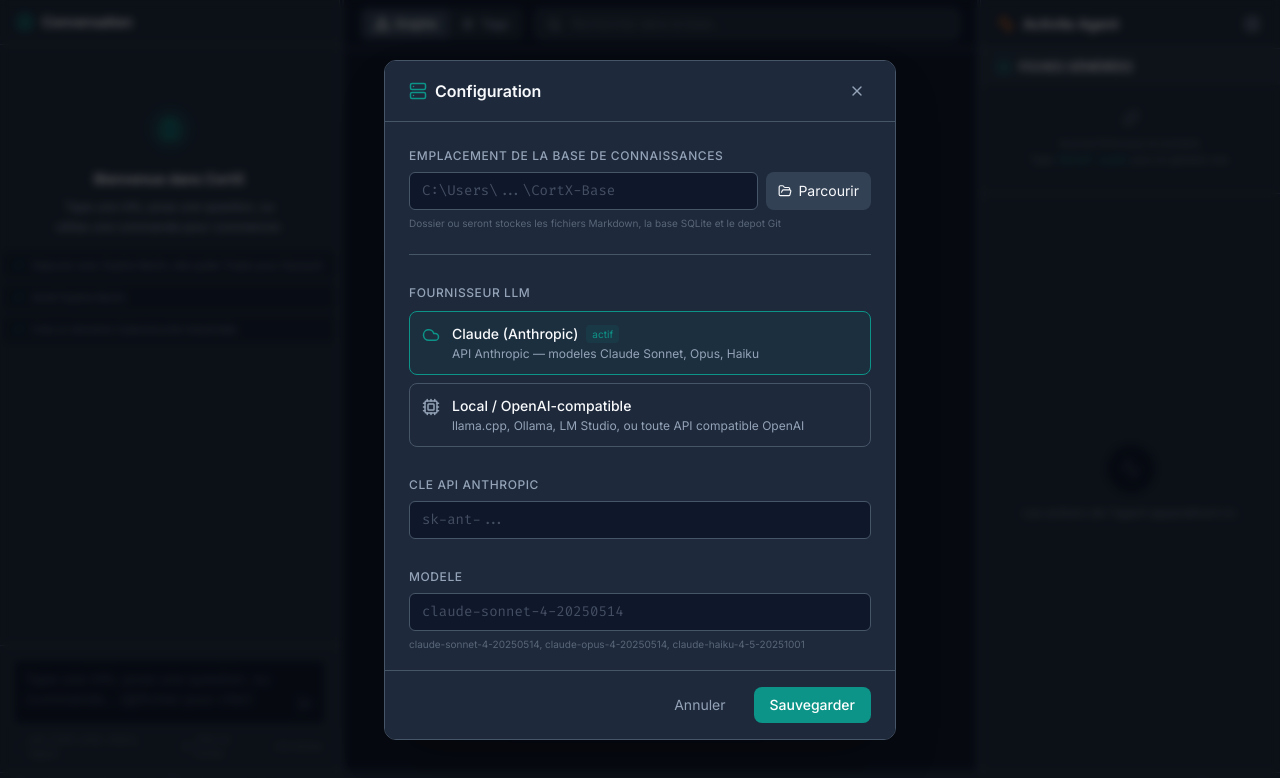
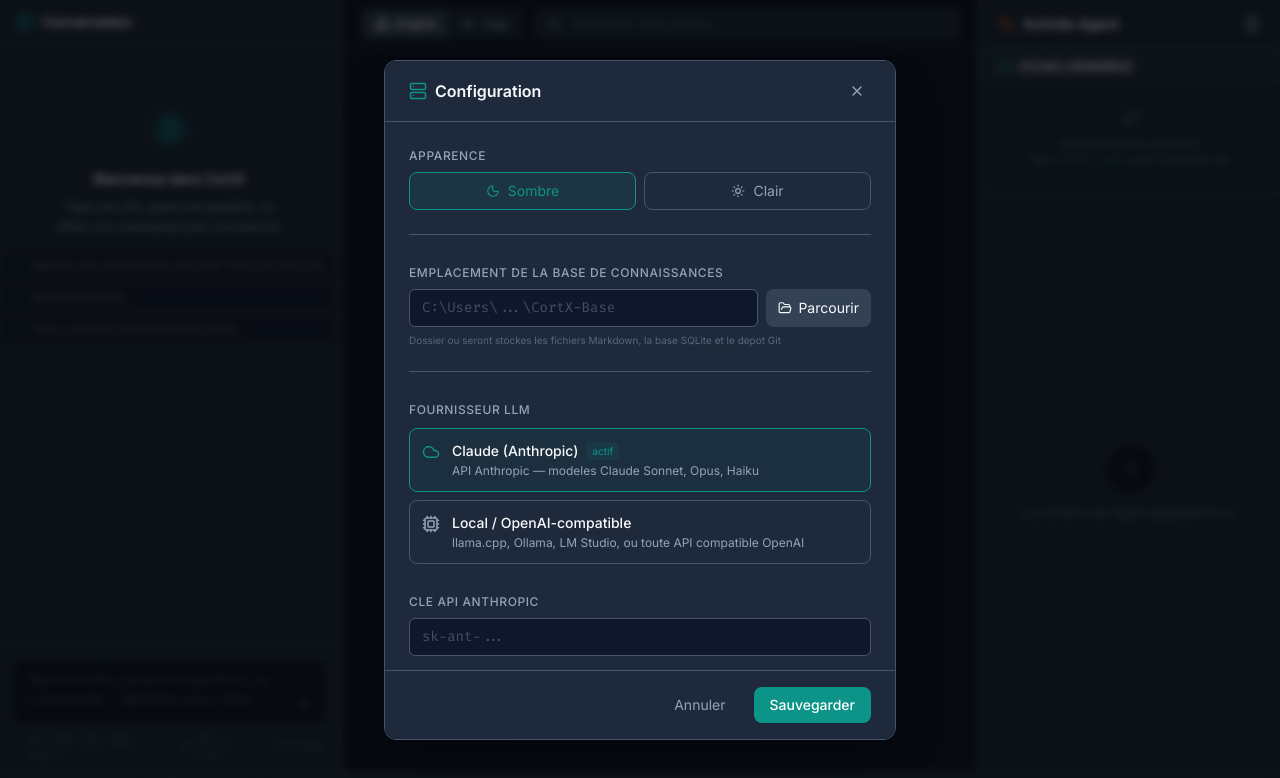
Before and after one commit to gcorman/CortX, a React (Vite) app: page / in a window 1280 px wide. Both pictures are taken after a click on the button "Settings". Shown: the top 778 px of the page. Built offline with nearby package versions, Linux system fonts and the light colour scheme.

Commit message:
Vue Graphe dynamique, filtres et selections

```diff
--- a/src/renderer/components/graph/GraphView.tsx
+++ b/src/renderer/components/graph/GraphView.tsx
@@ -3,62 +3,213 @@ import cytoscape from 'cytoscape'
 import coseBilkent from 'cytoscape-cose-bilkent'
 import { useGraphStore } from '../../stores/graphStore'
 import { useUIStore } from '../../stores/uiStore'
-import { Network } from 'lucide-react'
+import { Network, LayoutGrid } from 'lucide-react'
 
-// Register layout extension once
-try {
-  cytoscape.use(coseBilkent)
-} catch {
-  // Already registered
+try { cytoscape.use(coseBilkent) } catch { /* already registered */ }
+
+// Resolved from CSS variables at runtime so they follow the active theme
+function getCssColor(varName: string): string {
+  const raw = getComputedStyle(document.documentElement).getPropertyValue(varName).trim()
+  // raw is "R G B" → convert to rgb()
+  return raw ? `rgb(${raw})` : '#94A3B8'
 }
 
 const NODE_COLORS: Record<string, string> = {
-  personne: '#0D9488',
+  personne:   '#0D9488',
   entreprise: '#3B82F6',
-  domaine: '#8B5CF6',
-  projet: '#F97316',
-  note: '#94A3B8',
-  journal: '#64748B'
+  domaine:    '#8B5CF6',
+  projet:     '#F97316',
+  note:       '#94A3B8',
+  journal:    '#64748B',
+  fiche:      '#EC4899'
+}
+
+function buildCyStyle(): cytoscape.StylesheetStyle[] {
+  return [
+    {
+      selector: 'node',
+      style: {
+        label: 'data(label)',
+        'background-color': (ele: cytoscape.NodeSingular) =>
+          NODE_COLORS[ele.data('type') as string] || '#94A3B8',
+        color: '#F8FAFC',
+        'font-size': '10px',
+        'font-family': 'Inter, sans-serif',
+        'text-valign': 'bottom',
+        'text-margin-y': 6,
+        width: 28,
+        height: 28,
+        'border-width': 2,
+        'border-color': getCssColor('--cortx-surface'),
+        'text-outline-width': 2,
+        'text-outline-color': getCssColor('--cortx-bg'),
+        'transition-property': 'opacity, border-width, border-color, width, height',
+        'transition-duration': 200
+      } as unknown as cytoscape.Css.Node
+    },
+    {
+      selector: 'edge',
+      style: {
+        width: 1.5,
+        'line-color': getCssColor('--cortx-border'),
+        'target-arrow-color': getCssColor('--cortx-border'),
+        'target-arrow-shape': 'triangle',
+        'curve-style': 'bezier',
+        label: 'data(label)',
+        'font-size': '8px',
+        color: getCssColor('--cortx-text-secondary'),
+        'text-rotation': 'autorotate',
+        'text-outline-width': 1,
+        'text-outline-color': getCssColor('--cortx-bg'),
+        'transition-property': 'opacity, line-color',
+        'transition-duration': 200
+      } as unknown as cytoscape.Css.Edge
+    },
+    // --- Selection highlight states ---
+    {
+      selector: 'node.dimmed',
+      style: { opacity: 0.1 } as cytoscape.Css.Node
+    },
+    {
+      selector: 'edge.dimmed',
+      style: { opacity: 0.04 } as cytoscape.Css.Edge
+    },
+    {
+      selector: 'node.highlighted',
+      style: {
+        opacity: 1,
+        'border-color': '#14B8A6',
+        'border-width': 3,
+        width: 32,
+        height: 32
+      } as unknown as cytoscape.Css.Node
+    },
+    {
+      selector: 'node.selected-node',
+      style: {
+        opacity: 1,
+        'border-color': '#F97316',
+        'border-width': 4,
+        width: 36,
+        height: 36
+      } as unknown as cytoscape.Css.Node
+    },
+    {
+      selector: 'edge.highlighted',
+      style: {
+        opacity: 1,
+        'line-color': '#0D9488',
+        'target-arrow-color': '#0D9488',
+        width: 2.5
+      } as unknown as cytoscape.Css.Edge
+    }
+  ]
 }
 
 export function GraphView(): React.JSX.Element {
   const containerRef = useRef<HTMLDivElement>(null)
   const cyRef = useRef<cytoscape.Core | null>(null)
-  const { nodes, edges, isLoading, loadGraph, filterTypes } = useGraphStore()
+  const layoutRanOnce = useRef(false)
+  const selectedNodeRef = useRef<string | null>(null)
+
+  const { nodes, edges, isLoading, loadGraph, filterTypes, toggleFilterType } = useGraphStore()
   const openFilePreview = useUIStore((s) => s.openFilePreview)
+  // Keep openFilePreview in a ref so the cy event handler is never stale
+  const openFilePreviewRef = useRef(openFilePreview)
+  useEffect(() => { openFilePreviewRef.current = openFilePreview }, [openFilePreview])
 
-  // Load graph on mount + poll
+  // Poll
   useEffect(() => {
     loadGraph()
-    const interval = setInterval(loadGraph, 5000)
-    return () => clearInterval(interval)
+    const id = setInterval(loadGraph, 5000)
+    return () => clearInterval(id)
   }, []) // eslint-disable-line react-hooks/exhaustive-deps
 
-  // Build/rebuild cytoscape when data changes
+  // Create cy instance once — event handlers live here
   useEffect(() => {
-    if (!containerRef.current || nodes.length === 0) return
+    if (!containerRef.current) return
 
-    // Destroy previous instance
-    if (cyRef.current) {
-      cyRef.current.destroy()
+    const cy = cytoscape({
+      container: containerRef.current,
+      elements: [],
+      style: buildCyStyle(),
+      minZoom: 0.2,
+      maxZoom: 4,
+      wheelSensitivity: 0.3
+    })
+
+    function clearSelection(): void {
+      cy.elements().removeClass('dimmed highlighted selected-node')
+      selectedNodeRef.current = null
+    }
+
+    // Tap background → clear selection
+    cy.on('tap', (e) => {
+      if ((e.target as cytoscape.Core) === cy) clearSelection()
+    })
+
+    // Single tap on node → highlight neighbors, dim rest
+    cy.on('tap', 'node', (evt) => {
+      const node = evt.target as cytoscape.NodeSingular
+      const nodeId = node.id() as string
+
+      if (selectedNodeRef.current === nodeId) {
+        // Second tap on same node → clear
+        clearSelection()
+        return
+      }
+
+      selectedNodeRef.current = nodeId
+
+      // Dim everything first
+      cy.elements().addClass('dimmed').removeClass('highlighted selected-node')
+
+      // Highlight selected node
+      node.removeClass('dimmed').addClass('selected-node')
+
+      // Highlight direct neighbors + connecting edges
+      const neighbors = node.neighborhood()
+      neighbors.nodes().removeClass('dimmed').addClass('highlighted')
+      neighbors.edges().removeClass('dimmed').addClass('highlighted')
+      node.connectedEdges().removeClass('dimmed').addClass('highlighted')
+    })
+
+    // Double tap → open file preview
+    cy.on('dbltap', 'node', (evt) => {
+      const filePath = (evt.target as cytoscape.NodeSingular).data('filePath') as string
+      if (filePath) openFilePreviewRef.current(filePath)
+    })
+
+    cyRef.current = cy
+
+    return () => {
+      cy.destroy()
       cyRef.current = null
     }
+  }, []) // eslint-disable-line react-hooks/exhaustive-deps
 
-    // Filter nodes
+  // Update elements + re-run animated layout when data or filters change
+  useEffect(() => {
+    const cy = cyRef.current
+    if (!cy) return
+
     const filteredNodes = filterTypes.size > 0
       ? nodes.filter((n) => filterTypes.has(n.type))
       : nodes
-
     const filteredNodeIds = new Set(filteredNodes.map((n) => n.id))
     const filteredEdges = edges.filter(
       (e) => filteredNodeIds.has(e.source) && filteredNodeIds.has(e.target)
     )
 
-    console.log('[GraphView] Rendering', filteredNodes.length, 'nodes,', filteredEdges.length, 'edges')
+    // Clear selection state on data change
+    selectedNodeRef.current = null
 
-    const cy = cytoscape({
-      container: containerRef.current,
-      elements: [
+    // Replace elements
+    cy.elements().remove()
+
+    if (filteredNodes.length === 0) return
+
+    const elements: cytoscape.ElementDefinition[] = [
       ...filteredNodes.map((node) => ({
         data: {
           id: node.id,
@@ -75,81 +226,36 @@ export function GraphView(): React.JSX.Element {
           label: (edge.label || 'lien').replace(/_/g, ' ')
         }
       }))
-      ],
-      style: [
-        {
-          selector: 'node',
-          style: {
-            label: 'data(label)',
-            'background-color': (ele: cytoscape.NodeSingular) =>
-              NODE_COLORS[ele.data('type')] || '#94A3B8',
-            color: '#F8FAFC',
-            'font-size': '10px',
-            'font-family': 'Inter, sans-serif',
-            'text-valign': 'bottom',
-            'text-margin-y': 6,
-            width: 28,
-            height: 28,
-            'border-width': 2,
-            'border-color': '#1E293B',
-            'text-outline-width': 2,
-            'text-outline-color': '#0F172A'
-          } as unknown as cytoscape.Css.Node
-        },
-        {
-          selector: 'node:active, node:selected',
-          style: {
-            'border-color': '#14B8A6',
-            'border-width': 3
-          } as cytoscape.Css.Node
-        },
-        {
-          selector: 'edge',
-          style: {
-            width: 1.5,
-            'line-color': '#475569',
-            'target-arrow-color': '#475569',
-            'target-arrow-shape': 'triangle',
-            'curve-style': 'bezier',
-            label: 'data(label)',
-            'font-size': '8px',
-            color: '#64748B',
-            'text-rotation': 'autorotate',
-            'text-outline-width': 1,
-            'text-outline-color': '#0F172A'
-          } as unknown as cytoscape.Css.Edge
+    ]
+
+    cy.add(elements)
+
+    // First run: randomize positions, no animation (elements have no coords yet)
+    // Subsequent runs: keep current positions as start, animate the relayout
+    const isFirst = !layoutRanOnce.current
+    const layout = cy.layout({
+      name: 'cose-bilkent',
+      animate: !isFirst,
+      animationDuration: 500,
+      animationEasing: 'ease-out' as cytoscape.Css.TransitionTimingFunction,
+      randomize: isFirst,
+      nodeDimensionsIncludeLabels: true,
+      idealEdgeLength: 130,
+      nodeRepulsion: 8000,
+      edgeElasticity: 0.45,
+      gravity: 0.4,
+      numIter: 2500,
+      tile: true
+    } as unknown as cytoscape.LayoutOptions)
+
+    layout.run()
+    layoutRanOnce.current = true
+
+    // Fit to view after first layout (give layout time to finish)
+    if (isFirst) {
+      setTimeout(() => cy.fit(undefined, 40), 50)
     }
-      ],
-      layout: {
-        name: 'cose-bilkent',
-        animate: false,
-        nodeDimensionsIncludeLabels: true,
-        idealEdgeLength: 120,
-        nodeRepulsion: 6000,
-        gravity: 0.3
-      } as unknown as cytoscape.LayoutOptions,
-      minZoom: 0.3,
-      maxZoom: 3,
-      wheelSensitivity: 0.3
-    })
-
-    // Click handler
-    cy.on('tap', 'node', (evt) => {
-      const filePath = evt.target.data('filePath')
-      if (filePath) {
-        openFilePreview(filePath)
-      }
-    })
-
-    cyRef.current = cy
-
-    return () => {
-      if (cyRef.current) {
-        cyRef.current.destroy()
-        cyRef.current = null
-      }
-    }
-  }, [nodes, edges, filterTypes, openFilePreview])
+  }, [nodes, edges, filterTypes])
 
   if (isLoading && nodes.length === 0) {
     return (
@@ -167,7 +273,7 @@ export function GraphView(): React.JSX.Element {
         </div>
         <h3 className="text-sm font-medium text-cortx-text-secondary mb-1">Graphe vide</h3>
         <p className="text-xs text-cortx-text-secondary/60 max-w-[280px]">
-          Commence par capturer des informations via la conversation. Les entites et leurs connexions apparaitront ici.
+          Commence par capturer des informations via la conversation. Les entités et leurs connexions apparaîtront ici.
         </p>
       </div>
     )
@@ -176,43 +282,101 @@ export function GraphView(): React.JSX.Element {
   return (
     <div className="flex-1 relative w-full h-full">
       <div ref={containerRef} className="absolute inset-0 w-full h-full" />
-      <GraphLegend />
+
+      {/* Filter + legend bar */}
+      <GraphFilterBar filterTypes={filterTypes} toggleFilterType={toggleFilterType} cyRef={cyRef} />
+
+      {/* Hint when a node is selected */}
+      <div className="absolute top-3 left-1/2 -translate-x-1/2 pointer-events-none">
+        <p className="text-2xs text-cortx-text-secondary/50 bg-cortx-surface/80 backdrop-blur-sm px-2 py-1 rounded-full border border-cortx-border/40">
+          Clic = sélectionner · Double-clic = ouvrir
+        </p>
+      </div>
     </div>
   )
 }
 
-function GraphLegend(): React.JSX.Element {
-  const items = [
-    { type: 'personne', label: 'Personne', color: NODE_COLORS.personne },
-    { type: 'entreprise', label: 'Entreprise', color: NODE_COLORS.entreprise },
-    { type: 'domaine', label: 'Domaine', color: NODE_COLORS.domaine },
-    { type: 'projet', label: 'Projet', color: NODE_COLORS.projet },
-    { type: 'note', label: 'Note', color: NODE_COLORS.note },
-    { type: 'journal', label: 'Journal', color: NODE_COLORS.journal }
+// --- Filter + legend bar ---
+
+const LEGEND_ITEMS = [
+  { type: 'personne',   label: 'Personne',    color: NODE_COLORS.personne },
+  { type: 'entreprise', label: 'Entreprise',  color: NODE_COLORS.entreprise },
+  { type: 'domaine',    label: 'Domaine',     color: NODE_COLORS.domaine },
+  { type: 'projet',     label: 'Projet',      color: NODE_COLORS.projet },
+  { type: 'note',       label: 'Note',        color: NODE_COLORS.note },
+  { type: 'journal',    label: 'Journal',     color: NODE_COLORS.journal },
+  { type: 'fiche',      label: 'Fiche',       color: NODE_COLORS.fiche }
 ]
 
-  const { filterTypes, toggleFilterType } = useGraphStore()
+function GraphFilterBar({
+  filterTypes,
+  toggleFilterType,
+  cyRef
+}: {
+  filterTypes: Set<string>
+  toggleFilterType: (t: string) => void
+  cyRef: React.RefObject<cytoscape.Core | null>
+}): React.JSX.Element {
+  const allVisible = filterTypes.size === 0
+
+  function resetFilters(): void {
+    // Clear all active filters (show everything)
+    filterTypes.forEach((t) => toggleFilterType(t))
+  }
+
+  function fitGraph(): void {
+    cyRef.current?.fit(undefined, 40)
+  }
 
   return (
-    <div className="absolute bottom-3 left-3 flex items-center gap-2 bg-cortx-surface/90 backdrop-blur-sm rounded-card px-3 py-2 border border-cortx-border">
-      {items.map((item) => {
-        const isActive = filterTypes.size === 0 || filterTypes.has(item.type)
+    <div className="absolute bottom-3 left-3 right-3 flex items-center gap-2 bg-cortx-surface/95 backdrop-blur-sm rounded-card px-3 py-2 border border-cortx-border shadow-lg flex-wrap">
+      {/* Filter label */}
+      <span className="text-2xs text-cortx-text-secondary/50 uppercase tracking-wider mr-1">
+        Filtrer
+      </span>
+
+      {LEGEND_ITEMS.map((item) => {
+        const isActive = allVisible || filterTypes.has(item.type)
         return (
           <button
             key={item.type}
             onClick={() => toggleFilterType(item.type)}
-            className={`flex items-center gap-1.5 text-2xs cursor-pointer transition-opacity ${
-              isActive ? 'opacity-100' : 'opacity-30'
+            title={isActive ? `Masquer ${item.label}` : `Afficher ${item.label}`}
+            className={`flex items-center gap-1.5 text-2xs px-2 py-0.5 rounded-full border cursor-pointer transition-all ${
+              isActive
+                ? 'border-transparent text-cortx-text-primary opacity-100'
+                : 'border-cortx-border text-cortx-text-secondary/40 opacity-40'
             }`}
+            style={{ backgroundColor: isActive ? item.color + '22' : undefined }}
           >
             <span
-              className="w-2.5 h-2.5 rounded-full"
-              style={{ backgroundColor: item.color }}
+              className="w-2 h-2 rounded-full flex-shrink-0"
+              style={{ backgroundColor: isActive ? item.color : undefined, opacity: isActive ? 1 : 0.3 }}
             />
-            <span className="text-cortx-text-secondary">{item.label}</span>
+            {item.label}
           </button>
         )
       })}
+
+      <div className="ml-auto flex items-center gap-1">
+        {/* Reset filters button — only shown when filters are active */}
+        {filterTypes.size > 0 && (
+          <button
+            onClick={resetFilters}
+            className="text-2xs px-2 py-0.5 rounded border border-cortx-accent/40 text-cortx-accent hover:bg-cortx-accent/10 cursor-pointer transition-colors"
+          >
+            Tout afficher
+          </button>
+        )}
+        {/* Fit graph */}
+        <button
+          onClick={fitGraph}
+          title="Recentrer le graphe"
+          className="p-1 rounded hover:bg-cortx-elevated text-cortx-text-secondary/60 hover:text-cortx-text-primary cursor-pointer transition-colors"
+        >
+          <LayoutGrid size={12} />
+        </button>
+      </div>
     </div>
   )
 }
--- a/src/renderer/components/layout/AppShell.tsx
+++ b/src/renderer/components/layout/AppShell.tsx
@@ -10,11 +10,15 @@ import { useUIStore } from '../../stores/uiStore'
 import { useFileStore } from '../../stores/fileStore'
 
 export function AppShell(): React.JSX.Element {
-  const { rightPanelVisible, toggleRightPanel } = useUIStore()
+  const { rightPanelVisible, toggleRightPanel, theme } = useUIStore()
   const loadFiles = useFileStore((s) => s.loadFiles)
 
+  // Apply theme attribute to <html> on mount and whenever it changes
+  useEffect(() => {
+    document.documentElement.setAttribute('data-theme', theme)
+  }, [theme])
+
   // Keep the file list loaded so wikilink resolution works everywhere.
-  // Refresh periodically to catch files created by the agent.
   useEffect(() => {
     loadFiles()
     const id = setInterval(loadFiles, 5000)
--- a/src/renderer/components/settings/SettingsDialog.tsx
+++ b/src/renderer/components/settings/SettingsDialog.tsx
@@ -1,5 +1,5 @@
 import { useState, useEffect } from 'react'
-import { X, Server, Cloud, Cpu, Check, AlertCircle, FolderOpen } from 'lucide-react'
+import { X, Server, Cloud, Cpu, Check, AlertCircle, FolderOpen, Sun, Moon } from 'lucide-react'
 import { useUIStore } from '../../stores/uiStore'
 import type { LLMConfig } from '../../../shared/types'
 
@@ -42,7 +42,7 @@ const LOCAL_MODEL_EXAMPLES = [
 ]
 
 export function SettingsDialog(): React.JSX.Element {
-  const { settingsOpen, toggleSettings, addToast } = useUIStore()
+  const { settingsOpen, toggleSettings, addToast, theme, setTheme } = useUIStore()
   const [provider, setProvider] = useState<Provider>('anthropic')
   const [apiKey, setApiKey] = useState('')
   const [model, setModel] = useState('')
@@ -182,6 +182,31 @@ export function SettingsDialog(): React.JSX.Element {
         </div>
 
         <div className="px-6 py-5 space-y-6">
+          {/* Theme toggle */}
+          <div className="space-y-1.5">
+            <label className="text-xs font-medium text-cortx-text-secondary uppercase tracking-wider">
+              Apparence
+            </label>
+            <div className="flex gap-2">
+              {([['dark', 'Sombre', Moon], ['light', 'Clair', Sun]] as const).map(([val, label, Icon]) => (
+                <button
+                  key={val}
+                  onClick={() => setTheme(val)}
+                  className={`flex-1 flex items-center justify-center gap-2 py-2 rounded-card border text-sm transition-all cursor-pointer ${
+                    theme === val
+                      ? 'border-cortx-accent bg-cortx-accent/10 text-cortx-accent'
+                      : 'border-cortx-border text-cortx-text-secondary hover:border-cortx-elevated hover:text-cortx-text-primary'
+                  }`}
+                >
+                  <Icon size={14} />
+                  {label}
+                </button>
+              ))}
+            </div>
+          </div>
+
+          <div className="border-t border-cortx-border" />
+
           {/* Base Path */}
           <div className="space-y-1.5">
             <label className="text-xs font-medium text-cortx-text-secondary uppercase tracking-wider">
--- a/src/renderer/stores/uiStore.ts
+++ b/src/renderer/stores/uiStore.ts
@@ -1,12 +1,14 @@
 import { create } from 'zustand'
 
 export type CenterView = 'graph' | 'tags' | 'files'
+export type Theme = 'dark' | 'light'
 
 interface UIState {
   activeCenterView: CenterView
   rightPanelVisible: boolean
   filePreviewPath: string | null
   settingsOpen: boolean
+  theme: Theme
   toasts: Array<{ id: string; message: string; type: 'success' | 'error' | 'info' }>
 
   setActiveCenterView: (view: CenterView) => void
@@ -14,15 +16,21 @@ interface UIState {
   openFilePreview: (path: string) => void
   closeFilePreview: () => void
   toggleSettings: () => void
+  setTheme: (theme: Theme) => void
   addToast: (message: string, type: 'success' | 'error' | 'info') => void
   removeToast: (id: string) => void
 }
+
+const savedTheme = ((): Theme => {
+  try { return (localStorage.getItem('cortx-theme') as Theme) || 'dark' } catch { return 'dark' }
+})()
 
 export const useUIStore = create<UIState>((set) => ({
   activeCenterView: 'graph',
   rightPanelVisible: true,
   filePreviewPath: null,
   settingsOpen: false,
+  theme: savedTheme,
   toasts: [],
 
   setActiveCenterView: (view) => set({ activeCenterView: view }),
@@ -30,6 +38,11 @@ export const useUIStore = create<UIState>((set) => ({
   openFilePreview: (path) => set({ filePreviewPath: path }),
   closeFilePreview: () => set({ filePreviewPath: null }),
   toggleSettings: () => set((s) => ({ settingsOpen: !s.settingsOpen })),
+  setTheme: (theme) => {
+    try { localStorage.setItem('cortx-theme', theme) } catch { /* ignore */ }
+    document.documentElement.setAttribute('data-theme', theme)
+    set({ theme })
+  },
   addToast: (message, type) => {
     const id = Date.now().toString(36)
     set((s) => ({ toasts: [...s.toasts, { id, message, type }] }))
--- a/src/renderer/styles/globals.css
+++ b/src/renderer/styles/globals.css
@@ -3,6 +3,41 @@
 @tailwind base;
 @tailwind components;
 @tailwind utilities;
+
+/* ─── Theme tokens (space-separated RGB so Tailwind opacity modifiers work) ─── */
+:root, [data-theme="dark"] {
+  --cortx-bg:           15 23 42;
+  --cortx-surface:      30 41 59;
+  --cortx-elevated:     51 65 85;
+  --cortx-border:       71 85 105;
+  --cortx-text-primary: 248 250 252;
+  --cortx-text-secondary: 148 163 184;
+  --cortx-accent:       13 148 136;
+  --cortx-accent-light: 20 184 166;
+  --cortx-cta:          249 115 22;
+  --cortx-success:      34 197 94;
+  --cortx-error:        239 68 68;
+  --cortx-warning:      245 158 11;
+  --scrollbar-thumb:    #475569;
+  --scrollbar-hover:    #64748B;
+}
+
+[data-theme="light"] {
+  --cortx-bg:           241 245 249;
+  --cortx-surface:      255 255 255;
+  --cortx-elevated:     248 250 252;
+  --cortx-border:       226 232 240;
+  --cortx-text-primary: 15 23 42;
+  --cortx-text-secondary: 100 116 139;
+  --cortx-accent:       13 148 136;
+  --cortx-accent-light: 20 184 166;
+  --cortx-cta:          234 88 12;
+  --cortx-success:      22 163 74;
+  --cortx-error:        220 38 38;
+  --cortx-warning:      217 119 6;
+  --scrollbar-thumb:    #CBD5E1;
+  --scrollbar-hover:    #94A3B8;
+}
 
 @layer base {
   * {
@@ -35,23 +70,22 @@
   }
 
   ::-webkit-scrollbar-thumb {
-    background: #475569;
+    background: var(--scrollbar-thumb);
     border-radius: 3px;
   }
 
   ::-webkit-scrollbar-thumb:hover {
-    background: #64748b;
+    background: var(--scrollbar-hover);
   }
 
   /* Selection */
   ::selection {
     background: rgba(13, 148, 136, 0.3);
-    color: #F8FAFC;
+    color: inherit;
   }
 }
 
 @layer components {
-  /* Panel resize handle styling */
   .resize-handle {
     @apply relative flex items-center justify-center;
     transition: background-color 150ms ease;
@@ -73,24 +107,15 @@
     @apply bg-cortx-accent;
   }
 
-  /* Vertical resize handle */
   .resize-handle[data-panel-group-direction='horizontal']::after {
     width: 2px;
     height: 32px;
   }
 
-  /* Drag region for macOS title bar */
-  .drag-region {
-    -webkit-app-region: drag;
-  }
-
-  .no-drag {
-    -webkit-app-region: no-drag;
-  }
+  .drag-region { -webkit-app-region: drag; }
+  .no-drag     { -webkit-app-region: no-drag; }
 }
 
 @layer utilities {
-  .text-balance {
-    text-wrap: balance;
-  }
+  .text-balance { text-wrap: balance; }
 }
--- a/tailwind.config.ts
+++ b/tailwind.config.ts
@@ -1,4 +1,7 @@
 import type { Config } from 'tailwindcss'
+
+// Reference a CSS variable with Tailwind opacity modifier support
+const v = (name: string): string => `rgb(var(${name}) / <alpha-value>)`
 
 const config: Config = {
   content: ['./src/renderer/**/*.{ts,tsx,html}'],
@@ -6,18 +9,18 @@ const config: Config = {
     extend: {
       colors: {
         cortx: {
-          bg: '#0F172A',
-          surface: '#1E293B',
-          elevated: '#334155',
-          border: '#475569',
-          'text-primary': '#F8FAFC',
-          'text-secondary': '#94A3B8',
-          accent: '#0D9488',
-          'accent-light': '#14B8A6',
-          cta: '#F97316',
-          success: '#22C55E',
-          error: '#EF4444',
-          warning: '#F59E0B'
+          bg:               v('--cortx-bg'),
+          surface:          v('--cortx-surface'),
+          elevated:         v('--cortx-elevated'),
+          border:           v('--cortx-border'),
+          'text-primary':   v('--cortx-text-primary'),
+          'text-secondary': v('--cortx-text-secondary'),
+          accent:           v('--cortx-accent'),
+          'accent-light':   v('--cortx-accent-light'),
+          cta:              v('--cortx-cta'),
+          success:          v('--cortx-success'),
+          error:            v('--cortx-error'),
+          warning:          v('--cortx-warning')
         }
       },
       fontFamily: {
@@ -25,7 +28,7 @@ const config: Config = {
         mono: ['Fira Code', 'Consolas', 'monospace']
       },
       borderRadius: {
-        card: '8px',
+        card:  '8px',
         input: '6px',
         panel: '12px'
       },
```
Lines whose indentation alone changed are shown as unchanged.
